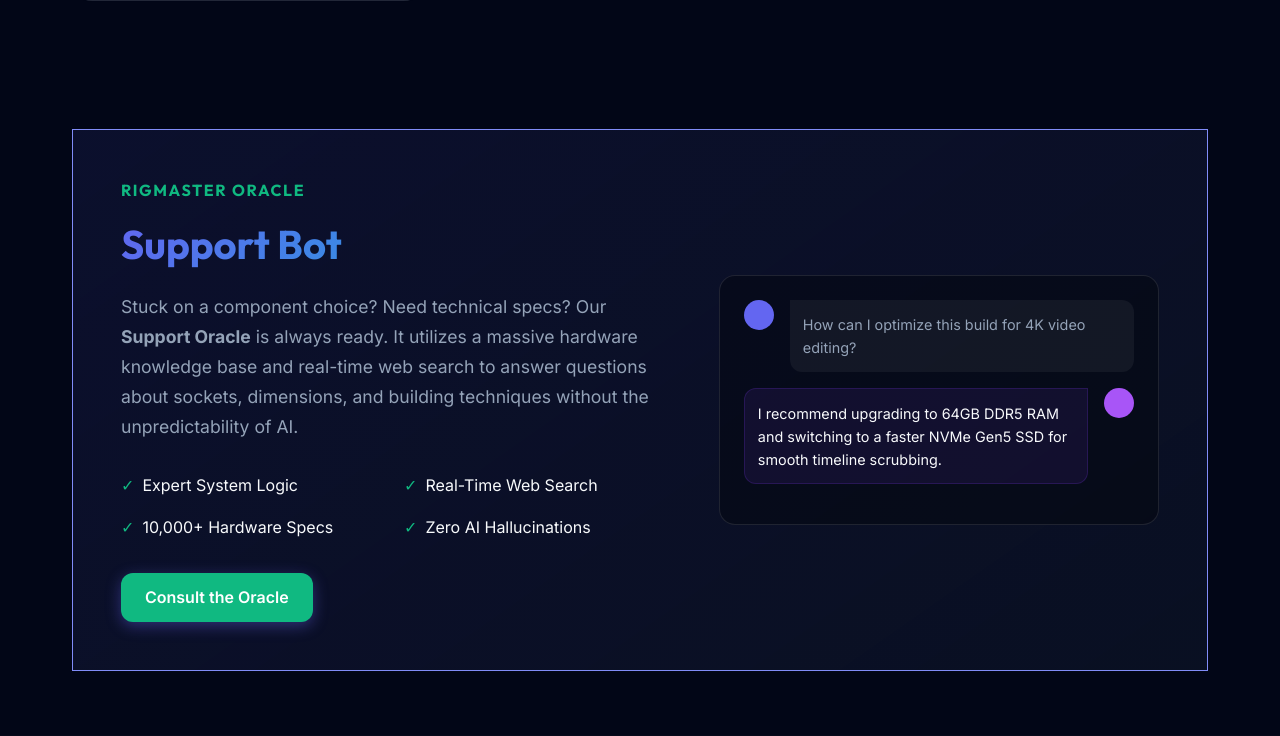
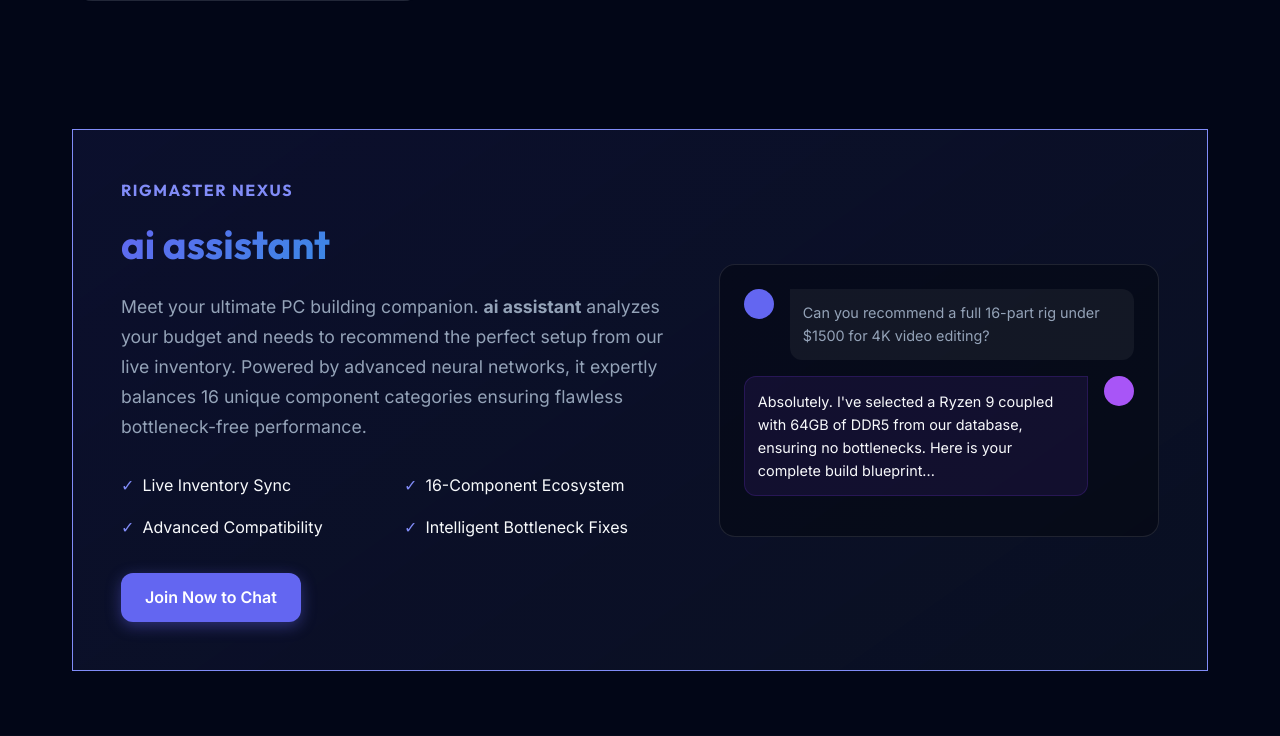
Before and after one commit to blessen5/rigmaster-ai, a Flask app: page / in a window 1280 px wide; the page is wider, and only the part inside the window is pictured. Shown: the part 1570-2306 px from the top of that part. Run offline with Flask 3, Linux system fonts and the light colour scheme; data that the repository does not hold is empty; some libraries are stand-ins or nearby versions.

Commit message:
Replace Oracle card with AI Assistant highlight

```diff
--- a/templates/index.html
+++ b/templates/index.html
@@ -149,35 +149,37 @@
                 style="display: flex; align-items: center; gap: 3rem; padding: 3rem; border: 1px solid var(--primary-light); background: linear-gradient(145deg, rgba(99, 102, 241, 0.1), rgba(15, 23, 42, 0.6));">
                 <div style="flex: 1;">
                     <div
-                        style="font-family: 'Outfit', sans-serif; font-weight: 700; color: var(--rb-primary, #10b981); text-transform: uppercase; letter-spacing: 0.1em; margin-bottom: 0.5rem;">
-                        RigMaster Oracle</div>
-                    <h2 class="text-gradient" style="font-size: 2.5rem; margin-bottom: 1rem;">Support Bot</h2>
+                        style="font-family: 'Outfit', sans-serif; font-weight: 700; color: var(--primary-light); text-transform: uppercase; letter-spacing: 0.1em; margin-bottom: 0.5rem;">
+                        RigMaster Nexus</div>
+                    <h2 class="text-gradient" style="font-size: 2.5rem; margin-bottom: 1rem;">ai assistant</h2>
 
                     <p style="font-size: 1.1rem; line-height: 1.7; color: var(--text-muted); margin-bottom: 2rem;">
-                        Stuck on a component choice? Need technical specs? Our <strong>Support Oracle</strong> is
-                        always ready.
-                        It utilizes a massive hardware knowledge base and real-time web search to answer questions about
-                        sockets, dimensions, and building techniques without the unpredictability of AI.
+                        Meet your ultimate PC building companion. <strong>ai assistant</strong> analyzes your budget and needs to recommend the perfect setup from our live inventory. Powered by advanced neural networks, it expertly balances 16 unique component categories ensuring flawless bottleneck-free performance.
                     </p>
                     <ul
                         style="list-style: none; padding: 0; margin-bottom: 2rem; display: grid; grid-template-columns: 1fr 1fr; gap: 1rem;">
                         <li style="display: flex; align-items: center; gap: 0.5rem; color: var(--text-main);">
-                            <span style="color: #10b981;">✓</span> Expert System Logic
+                            <span style="color: var(--primary-light);">✓</span> Live Inventory Sync
                         </li>
                         <li style="display: flex; align-items: center; gap: 0.5rem; color: var(--text-main);">
-                            <span style="color: #10b981;">✓</span> Real-Time Web Search
+                            <span style="color: var(--primary-light);">✓</span> 16-Component Ecosystem
                         </li>
                         <li style="display: flex; align-items: center; gap: 0.5rem; color: var(--text-main);">
-                            <span style="color: #10b981;">✓</span> 10,000+ Hardware Specs
+                            <span style="color: var(--primary-light);">✓</span> Advanced Compatibility
                         </li>
                         <li style="display: flex; align-items: center; gap: 0.5rem; color: var(--text-main);">
-                            <span style="color: #10b981;">✓</span> Zero AI Hallucinations
+                            <span style="color: var(--primary-light);">✓</span> Intelligent Bottleneck Fixes
                         </li>
                     </ul>
+                    {% if session.get('user_id') %}
                     <a href="#"
-                        onclick="if(typeof RigBot !== 'undefined') { RigBot.toggle(); } else { alert('Oracle loading...'); } return false;"
+                        onclick="if(typeof RigBot !== 'undefined') { RigBot.toggle(); } else { alert('AI interface loading...'); } return false;"
                         class="btn btn-primary"
-                        style="background: var(--rb-primary, #10b981); border-color: #10b981;">Consult the Oracle</a>
+                        style="background: var(--primary); border-color: var(--primary);">Chat with AI</a>
+                    {% else %}
+                    <a href="{{ url_for('signup') }}" class="btn btn-primary"
+                        style="background: var(--primary); border-color: var(--primary);">Join Now to Chat</a>
+                    {% endif %}
 
                 </div>
                 <div style="flex: 0.8; position: relative;">
@@ -189,8 +191,7 @@
                             </div>
                             <div
                                 style="background: rgba(255,255,255,0.05); padding: 0.8rem; border-radius: 0 12px 12px 12px; flex: 1;">
-                                <p style="margin: 0; font-size: 0.9rem; color: var(--text-muted);">How can I optimize
-                                    this build for 4K video editing?</p>
+                                <p style="margin: 0; font-size: 0.9rem; color: var(--text-muted);">Can you recommend a full 16-part rig under $1500 for 4K video editing?</p>
                             </div>
                         </div>
                         <div style="display: flex; gap: 1rem; margin-bottom: 1rem; flex-direction: row-reverse;">
@@ -198,9 +199,7 @@
                             </div>
                             <div
                                 style="background: rgba(124, 58, 237, 0.1); border: 1px solid rgba(124, 58, 237, 0.2); padding: 0.8rem; border-radius: 12px 0 12px 12px; flex: 1;">
-                                <p style="margin: 0; font-size: 0.9rem; color: var(--text-main);">I recommend upgrading
-                                    to 64GB DDR5 RAM and switching to a faster NVMe Gen5 SSD for smooth timeline
-                                    scrubbing.</p>
+                                <p style="margin: 0; font-size: 0.9rem; color: var(--text-main);">Absolutely. I've selected a Ryzen 9 coupled with 64GB of DDR5 from our database, ensuring no bottlenecks. Here is your complete build blueprint...</p>
                             </div>
                         </div>
                     </div>
```
